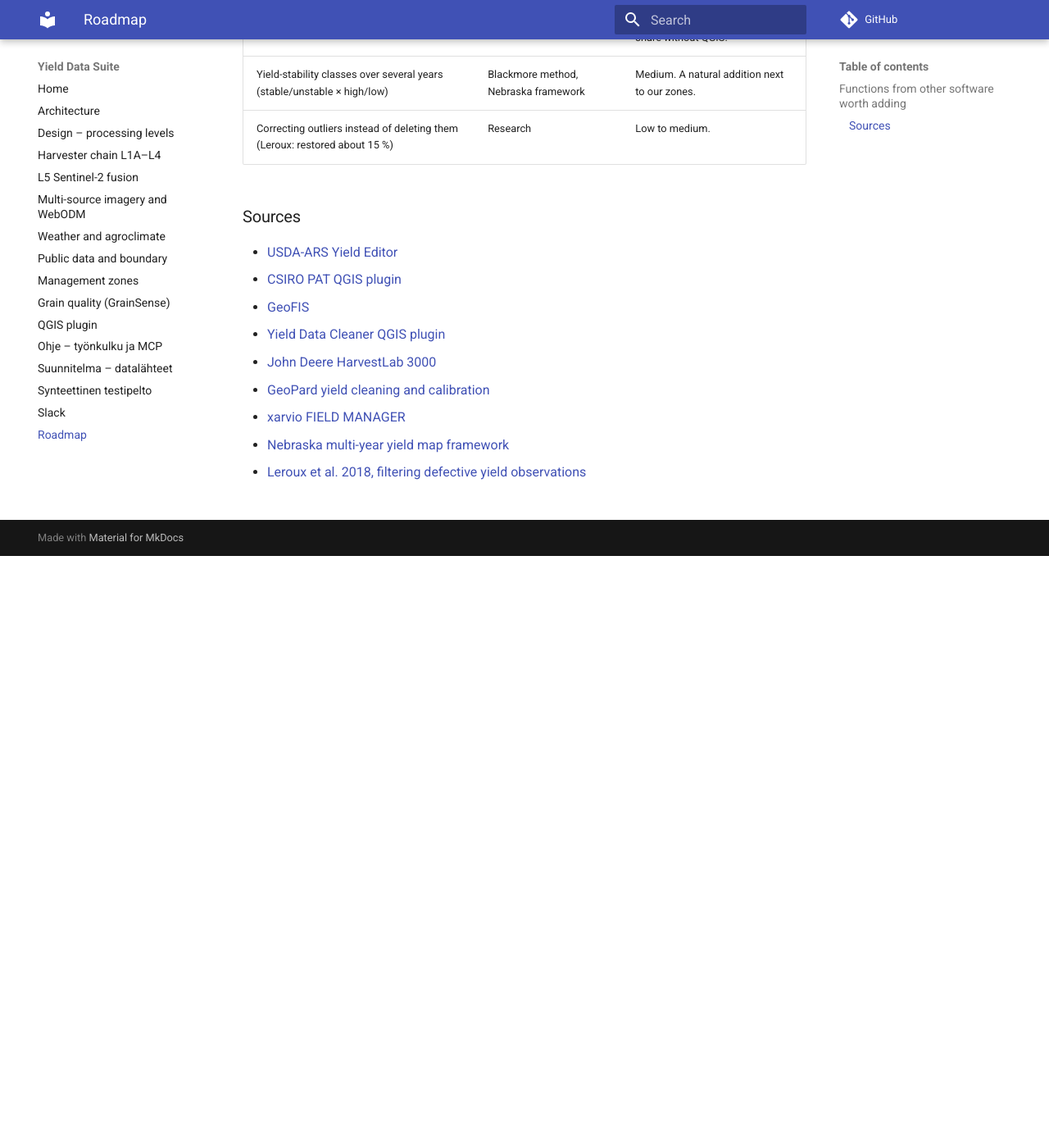
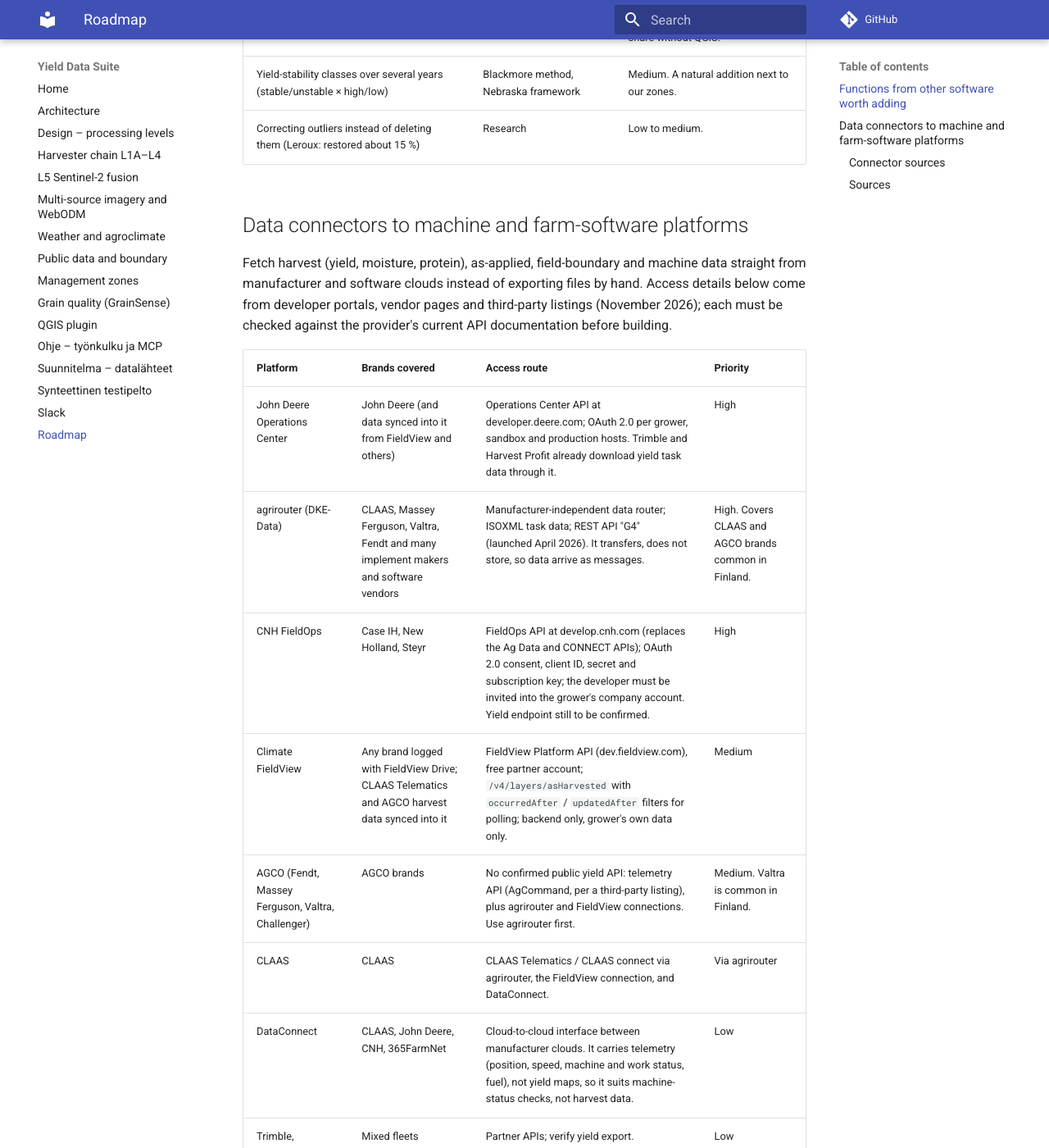
Before and after one commit to joriim/Beanstalk-Yield, an MkDocs documentation site: the page built from docs/roadmap.md, in a window 1280 px wide and 1400 px high, scrolled down 722 px. Shown: the whole window at 82% size. Built offline with MkDocs 1.6.1 and Material for MkDocs 9.7.7, drawn with Linux system fonts in a browser that asks for light colours; comment, search, counter and statistics services are not loaded; some of the changed text lies outside the part shown.

Commit message:
docs(roadmap): data connectors to Deere, CNH, agrirouter, FieldView, AGCO and other platforms
Co-Authored-By: Claude Opus 5.5 <noreply@anthropic.com>
Claude-Session: https://claude.ai/code/session_01EazDWJ4ZBZZshoVjAvut1d

```diff
--- a/docs/roadmap.md
+++ b/docs/roadmap.md
@@ -13,11 +13,58 @@ unverified.
 | Variable-rate prescription export (ISOXML task data or shapefile, by zone) | xarvio, GeoPard, Deere | High. This is what turns a map into action on the farm. |
 | Nitrogen removal and balance per zone (yield × protein) | HarvestLab and Operations Center | High. We already have both yield and GrainSense protein. |
 | AgGateway ADAPT import | Yield Data Cleaner | Medium. Covers many proprietary formats at once. |
-| Direct sync from machine clouds (Deere, CNH, Claas, FieldView APIs) | Commercial platforms | Medium. Avoids exporting files by hand. |
+| Direct sync from machine clouds (Deere, CNH, Claas, FieldView APIs) | Commercial platforms | Medium. Avoids exporting files by hand. See [Data connectors](#data-connectors-to-machine-and-farm-software-platforms). |
 | Reassigning data to the right field | SMS | Medium. Our boundary clipping partly covers this. |
 | Interactive HTML review report | Yield Data Cleaner | Medium. Makes our QA easier to share without QGIS. |
 | Yield-stability classes over several years (stable/unstable × high/low) | Blackmore method, Nebraska framework | Medium. A natural addition next to our zones. |
 | Correcting outliers instead of deleting them (Leroux: restored about 15 %) | Research | Low to medium. |
+
+## Data connectors to machine and farm-software platforms
+
+Fetch harvest (yield, moisture, protein), as-applied, field-boundary and
+machine data straight from manufacturer and software clouds instead of
+exporting files by hand. Access details below come from developer portals,
+vendor pages and third-party listings (November 2026); each must be checked
+against the provider's current API documentation before building.
+
+| Platform | Brands covered | Access route | Priority |
+|---|---|---|---|
+| John Deere Operations Center | John Deere (and data synced into it from FieldView and others) | Operations Center API at developer.deere.com; OAuth 2.0 per grower, sandbox and production hosts. Trimble and Harvest Profit already download yield task data through it. | High |
+| agrirouter (DKE-Data) | CLAAS, Massey Ferguson, Valtra, Fendt and many implement makers and software vendors | Manufacturer-independent data router; ISOXML task data; REST API "G4" (launched April 2026). It transfers, does not store, so data arrive as messages. | High. Covers CLAAS and AGCO brands common in Finland. |
+| CNH FieldOps | Case IH, New Holland, Steyr | FieldOps API at develop.cnh.com (replaces the Ag Data and CONNECT APIs); OAuth 2.0 consent, client ID, secret and subscription key; the developer must be invited into the grower's company account. Yield endpoint still to be confirmed. | High |
+| Climate FieldView | Any brand logged with FieldView Drive; CLAAS Telematics and AGCO harvest data synced into it | FieldView Platform API (dev.fieldview.com), free partner account; `/v4/layers/asHarvested` with `occurredAfter` / `updatedAfter` filters for polling; backend only, grower's own data only. | Medium |
+| AGCO (Fendt, Massey Ferguson, Valtra, Challenger) | AGCO brands | No confirmed public yield API: telemetry API (AgCommand, per a third-party listing), plus agrirouter and FieldView connections. Use agrirouter first. | Medium. Valtra is common in Finland. |
+| CLAAS | CLAAS | CLAAS Telematics / CLAAS connect via agrirouter, the FieldView connection, and DataConnect. | Via agrirouter |
+| DataConnect | CLAAS, John Deere, CNH, 365FarmNet | Cloud-to-cloud interface between manufacturer clouds. It carries telemetry (position, speed, machine and work status, fuel), not yield maps, so it suits machine-status checks, not harvest data. | Low |
+| Trimble, 365FarmNet, NEXT Farming | Mixed fleets | Partner APIs; verify yield export. | Low |
+| Wisu (MTech, Finland) | Finnish crop planning | Field and crop-plan data; API availability to be checked. | Medium. Field register and crop plan for Finnish farms. |
+| Aggregators (e.g. Leaf) | Deere, CNH, FieldView, CLAAS and others behind one API | Commercial unified API; one integration instead of many, but paid and a third party in the data path. | Option, not default |
+
+Design rules for every connector:
+
+- Credentials and OAuth refresh tokens come only from environment variables
+  or the operating system's keyring, never from files in the farm store or
+  the repository, and are masked in errors and logs.
+- Downloaded files land unchanged in the immutable L0 store with provenance
+  (platform, account, operation ID, download time), then enter the normal
+  chain through `yieldsuite inspect` and the column mapping, so cloud data and
+  hand-exported files are processed identically.
+- Fetches are incremental (by "updated after" timestamps or operation IDs) and
+  idempotent.
+- The MCP server exposes them as farm-data tools, like the public-data fetches.
+- Field matching uses the platform's boundary when present, otherwise our
+  parcel boundary from Ruokavirasto.
+
+### Connector sources
+
+- [John Deere opens its data platform to other software suppliers](https://precisionfarmingdealer.com/articles/2360-john-deere-opens-data-platform-to-other-software-suppliers)
+- [Trimble integration with John Deere Operations Center](https://www.farms.com/news/farm-equipment/trimble-announces-seamless-farm-data-integration-with-the-john-deere-operations-center-112167.aspx)
+- [CNH developer portal](https://develop.cnh.com) and [Leaf's CNH FieldOps connector notes](https://docs.withleaf.io/providers/cnhi-fieldops)
+- [agrirouter interface documentation](https://www.github.com/DKE-Data/agrirouter-interface-documentation)
+- [Climate FieldView developer FAQ](https://dev.fieldview.com:443/faq) and [FieldView Platform API listing](https://apis.apievangelist.com/store/fieldview-platform-api)
+- [CLAAS Telematics and Climate FieldView](https://www.bayer.com/media/en-us/climate-fieldviewtm-claas-telematics-offer-easy-data-management-to-help-simplify-farming-operations/)
+- [AGCO API listing (third-party)](https://apis.io/providers/agco/)
+- [CLAAS DataConnect](https://www.claas.com/en-eg/digital-solutions/data-management/data-connect)
 
 ### Sources
 
```
